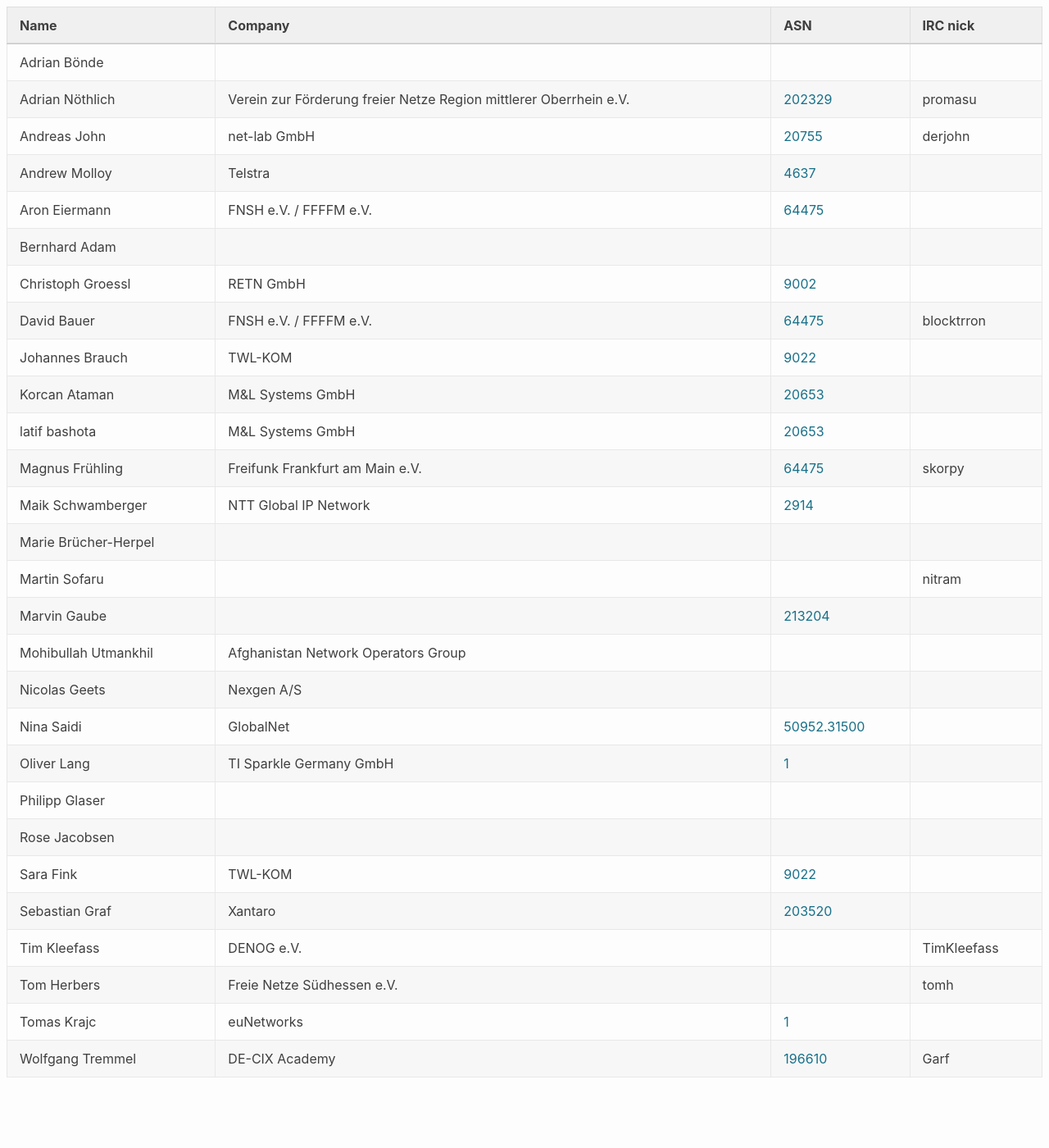
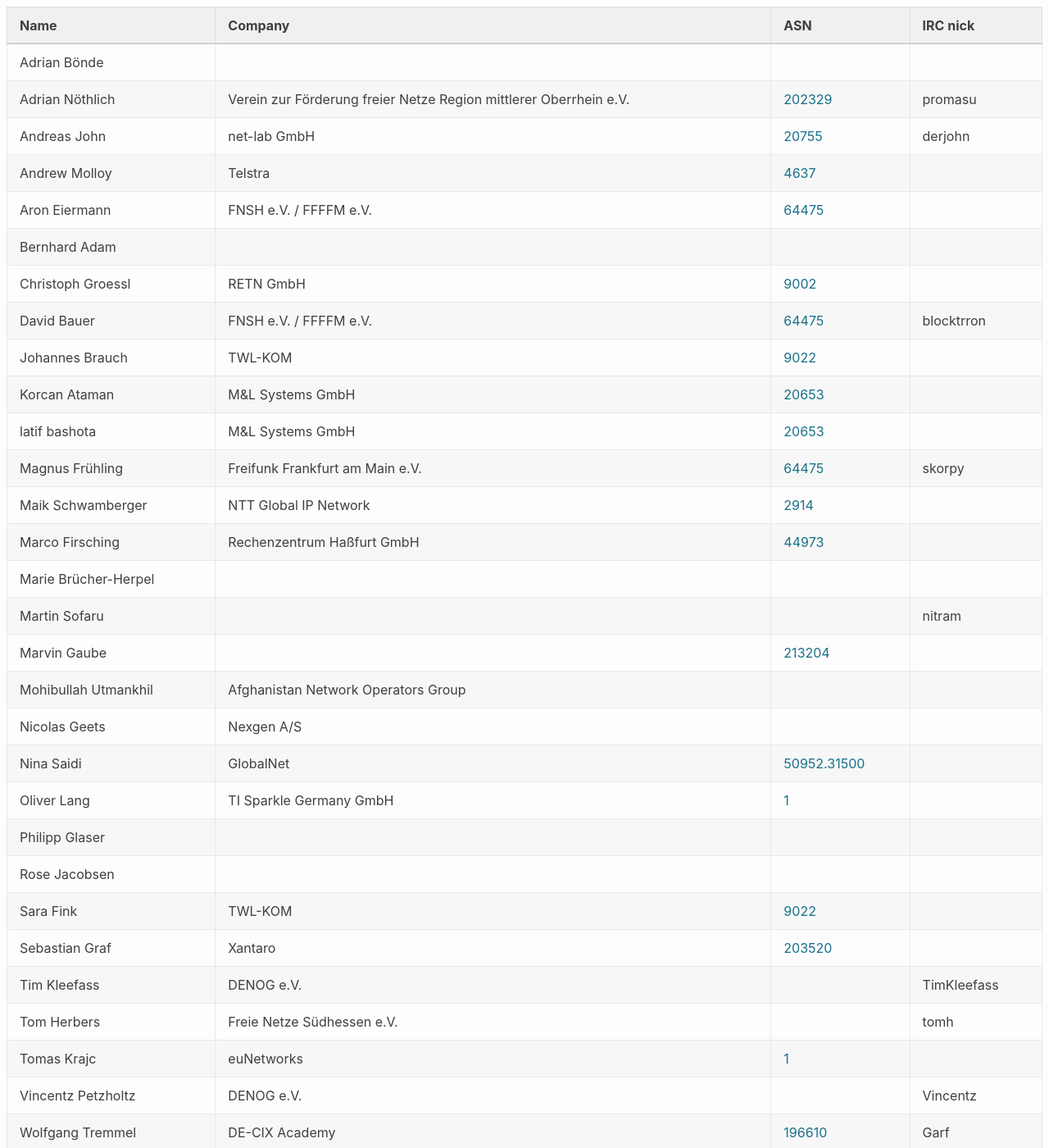
Before and after one commit to denog/pretix-attendeelist, a Jekyll site: the page built from meetup2024_01/index.markdown, in a window 1280 px wide and 1400 px high. Shown: the whole window at 82% size. Built offline with Jekyll 4.4.1, drawn with Linux system fonts in a browser that asks for light colours.

Commit message:
Latest data: Wed Jan 17 17:09:58 UTC 2024

```diff
--- a/_data/attendees_denog_meetup_2024_01.json
+++ b/_data/attendees_denog_meetup_2024_01.json
@@ -76,6 +76,12 @@
     "company": "NTT Global IP Network",
     "irc": null,
     "asn": "2914"
+  },
+  {
+    "name": "Marco Firsching",
+    "company": "Rechenzentrum Haßfurt GmbH",
+    "irc": null,
+    "asn": "44973"
   },
   {
     "name": "Marie Brücher-Herpel",
@@ -162,6 +168,12 @@
     "asn": null
   },
   {
+    "name": "Vincentz Petzholtz",
+    "company": "DENOG e.V.",
+    "irc": "Vincentz",
+    "asn": null
+  },
+  {
     "name": "Wolfgang Tremmel",
     "company": "DE-CIX Academy",
     "irc": "Garf",
```
